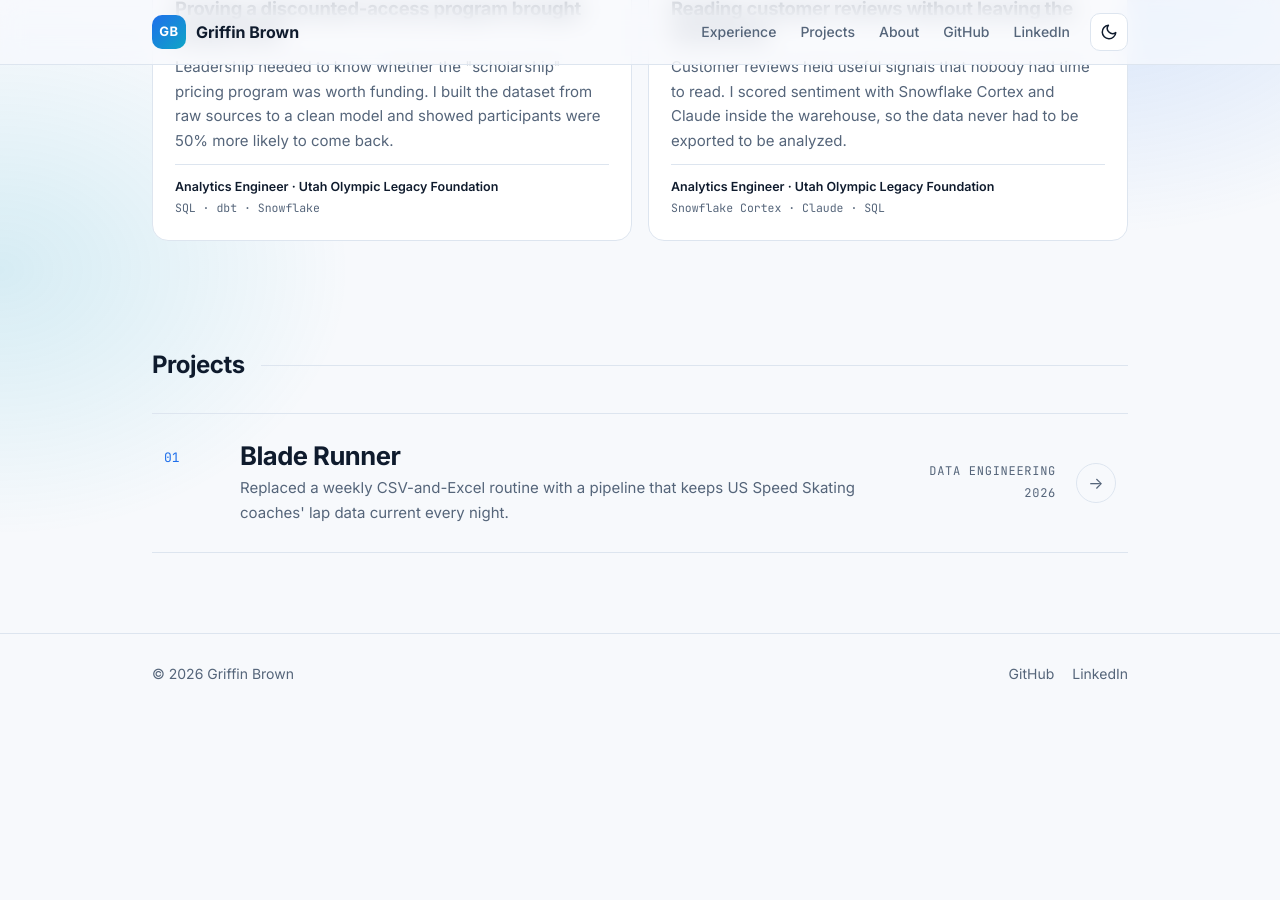
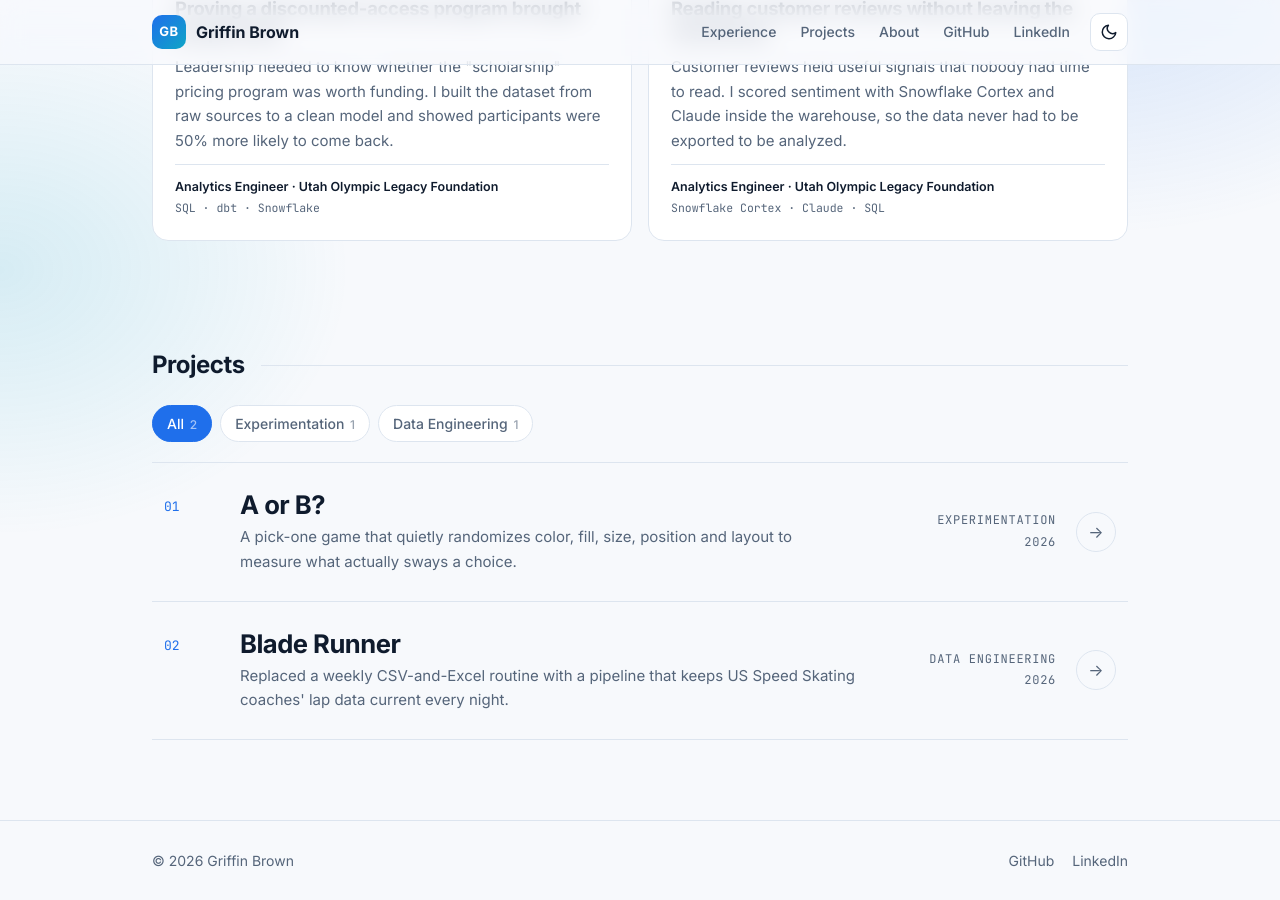
Before and after one commit to griffin-brown-95/griffin-brown-95.github.io, a Jekyll site: the page built from index.html, in a window 1280 px wide and 900 px high, scrolled down 1538 px. Built offline with Jekyll 4.4.1, drawn with Linux system fonts in a browser that asks for light colours; before the commit the page ends 2251 px from its top, so only the background shows below that; part of the change alters nothing that is shown.

Commit message:
Add A or B? project with App, Live dashboard and Code links
Co-Authored-By: Claude Opus 5.5 <noreply@anthropic.com>

```diff
--- a/_data/projects.yml
+++ b/_data/projects.yml
@@ -14,6 +14,42 @@
 #   how                  optional: a sentence on the build
 #   tags                 tools used
 #   links                list of {label, url}; label "Code" gets the GitHub icon
+
+- title: A or B?
+  slug: a-or-b
+  kicker: Live choice experiment &middot; what nudges a decision
+  category: Experimentation
+  year: 2026
+  summary: A pick-one game that quietly randomizes color, fill, size, position and layout to measure what actually sways a choice.
+  why: >-
+    Teams restyle buttons and layouts constantly, but rarely know which details <strong>actually move a decision</strong>.
+    I wanted an honest, live measurement of that, built the way a growth team would build it:
+    reliable assignment, exposure logging and data you can trust.
+  before:
+    - Which button wins? Settled by opinion or a single A/B test
+    - One change tested at a time, so each test teaches one thing
+    - Results trusted without checking the randomization itself
+  after:
+    - Seven factors randomized independently on every pick, so every visit informs all of them
+    - Server-side assignment with salted hashes; an exposure is logged only once the options are actually on screen
+    - Live results with 95% ranges, a minimum sample before anything is shown, and an automatic sample-ratio check
+  next: >-
+    With enough data: one model of all factors at once to find the most-picked layout, and a look at whether
+    the nudges fade for people who come back to play every day.
+  pipeline:
+    - { name: Browser, note: "vanilla JS · GitHub Pages" }
+    - { name: nudge API, note: "Go · Cloud Run" }
+    - { name: Postgres, note: "Supabase · row-level security" }
+    - { name: SQL views, note: "win rates · matchups · traces" }
+    - { name: Dashboard, note: "GET /stats · live" }
+  how: >-
+    A Go service on Cloud Run assigns every trial and validates every event before it's stored; the browser never
+    touches the database. Balance and independence tests on the randomizer run in CI.
+  tags: [Go, PostgreSQL, Supabase, Google Cloud Run, Docker, GitHub Actions, JavaScript]
+  links:
+    - { label: App, url: "https://griffin-brown-95.github.io/nudge/" }
+    - { label: Live dashboard, url: "https://griffin-brown-95.github.io/nudge/dashboard/" }
+    - { label: Code, url: "https://github.com/griffin-brown-95/nudge" }
 
 - title: Blade Runner
   kicker: Automated performance data &middot; US Speedskating short track
```
